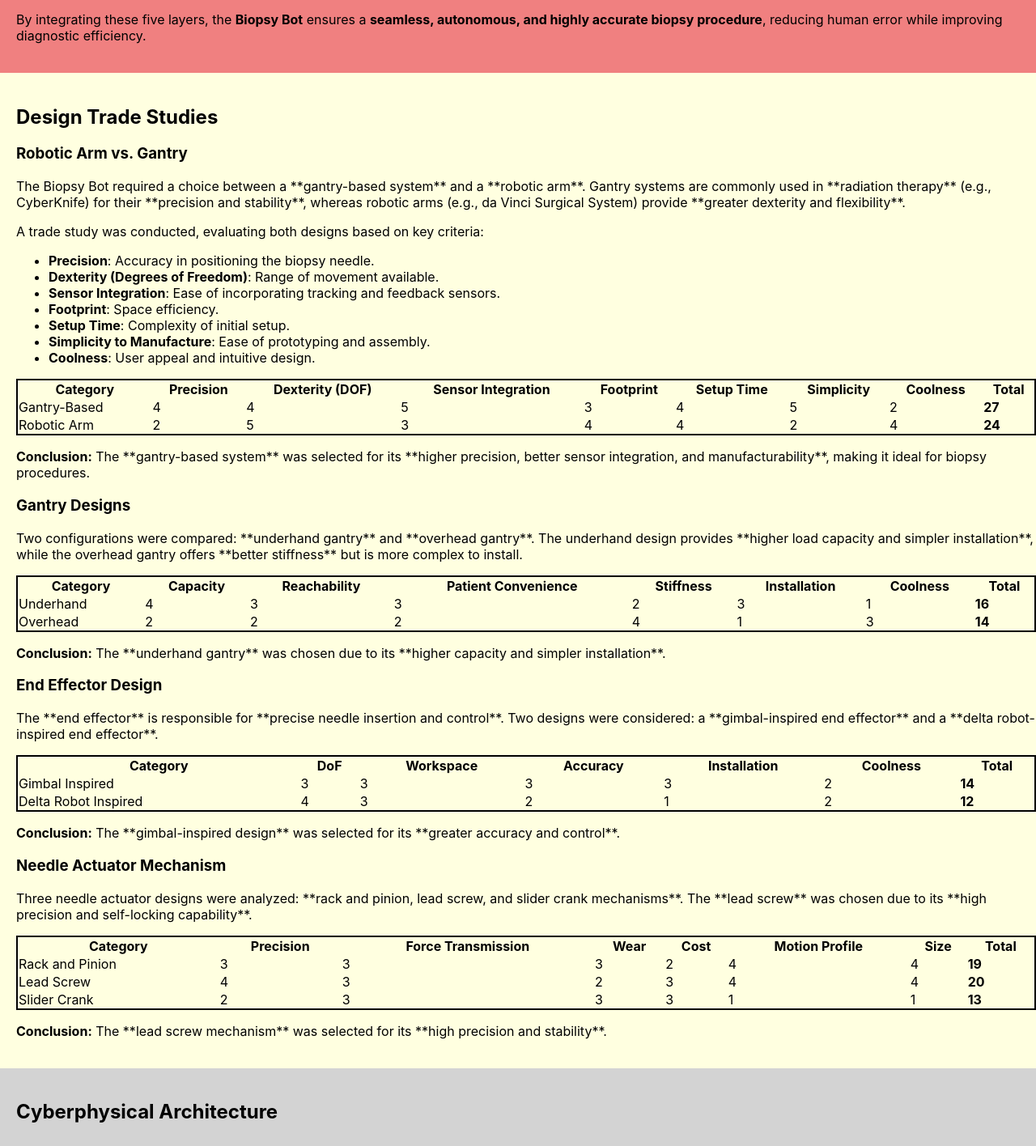
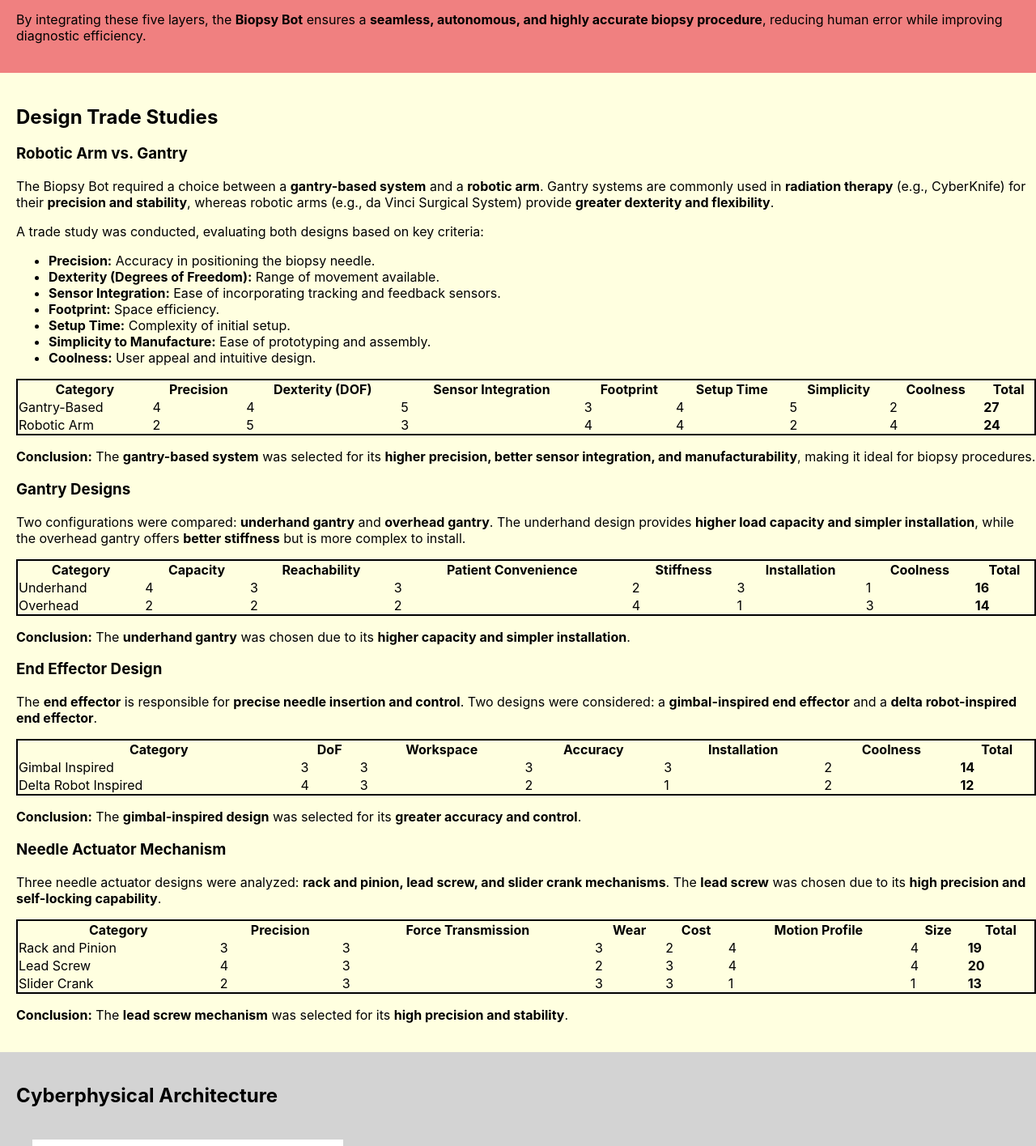
Before and after one commit to Team3-16778/Team3-16778.github.io, a React (Create React App) app: page / in a window 1280 px wide. Shown: the part 1355-2771 px from the top of the page at 81% size. Built offline with nearby package versions, Linux system fonts and the light colour scheme.

Commit message:
updating homepage formatting

```diff
--- a/src/pages/HomePage.js
+++ b/src/pages/HomePage.js
@@ -37,9 +37,9 @@ const HomePage = () => (
       </p>
 
       <ul>
-        <li>Minimally Invasive & High Precision: Reduces the risk of procedural complications</li>
-        <li>Real-Time Feedback for Dynamic Adjustments: Continuous needle tracking helps adjust for patient movement (e.g., respiration) in real time, reducing errors. </li>
-        <li>Reduced Healthcare Costs: Improves accessibility to high-precision diagnostics.</li>
+        <li><strong>Minimally Invasive & High Precision:</strong> Reduces the risk of procedural complications</li>
+        <li><strong>Real-Time Feedback for Dynamic Adjustments:</strong> Continuous needle tracking helps adjust for patient movement (e.g., respiration) in real time, reducing errors. </li>
+        <li><strong>Reduced Healthcare Costs:</strong> Improves accessibility to high-precision diagnostics.</li>
       </ul>
 
 
@@ -101,20 +101,20 @@ const HomePage = () => (
 
       <h3>Robotic Arm vs. Gantry</h3>
       <p>
-        The Biopsy Bot required a choice between a **gantry-based system** and a **robotic arm**.
-        Gantry systems are commonly used in **radiation therapy** (e.g., CyberKnife) for their **precision and stability**,
-        whereas robotic arms (e.g., da Vinci Surgical System) provide **greater dexterity and flexibility**.
+        The Biopsy Bot required a choice between a <strong>gantry-based system</strong> and a <strong>robotic arm</strong>.
+        Gantry systems are commonly used in <strong>radiation therapy</strong> (e.g., CyberKnife) for their <strong>precision and stability</strong>,
+        whereas robotic arms (e.g., da Vinci Surgical System) provide <strong>greater dexterity and flexibility</strong>.
       </p>
 
       <p>A trade study was conducted, evaluating both designs based on key criteria:</p>
       <ul>
-        <li><strong>Precision</strong>: Accuracy in positioning the biopsy needle.</li>
-        <li><strong>Dexterity (Degrees of Freedom)</strong>: Range of movement available.</li>
-        <li><strong>Sensor Integration</strong>: Ease of incorporating tracking and feedback sensors.</li>
-        <li><strong>Footprint</strong>: Space efficiency.</li>
-        <li><strong>Setup Time</strong>: Complexity of initial setup.</li>
-        <li><strong>Simplicity to Manufacture</strong>: Ease of prototyping and assembly.</li>
-        <li><strong>Coolness</strong>: User appeal and intuitive design.</li>
+        <li><strong>Precision:</strong> Accuracy in positioning the biopsy needle.</li>
+        <li><strong>Dexterity (Degrees of Freedom):</strong> Range of movement available.</li>
+        <li><strong>Sensor Integration:</strong> Ease of incorporating tracking and feedback sensors.</li>
+        <li><strong>Footprint:</strong> Space efficiency.</li>
+        <li><strong>Setup Time:</strong> Complexity of initial setup.</li>
+        <li><strong>Simplicity to Manufacture:</strong> Ease of prototyping and assembly.</li>
+        <li><strong>Coolness:</strong> User appeal and intuitive design.</li>
       </ul>
 
       <table style={tableStyle}>
@@ -157,12 +157,12 @@ const HomePage = () => (
         </tbody>
       </table>
 
-      <p><strong>Conclusion:</strong> The **gantry-based system** was selected for its **higher precision, better sensor integration, and manufacturability**, making it ideal for biopsy procedures.</p>
+      <p><strong>Conclusion:</strong> The <strong>gantry-based system</strong> was selected for its <strong>higher precision, better sensor integration, and manufacturability</strong>, making it ideal for biopsy procedures.</p>
 
       <h3>Gantry Designs</h3>
       <p>
-        Two configurations were compared: **underhand gantry** and **overhead gantry**.
-        The underhand design provides **higher load capacity and simpler installation**, while the overhead gantry offers **better stiffness** but is more complex to install.
+        Two configurations were compared: <strong>underhand gantry</strong> and <strong>overhead gantry</strong>.
+        The underhand design provides <strong>higher load capacity and simpler installation</strong>, while the overhead gantry offers <strong>better stiffness</strong> but is more complex to install.
       </p>
 
       <table style={tableStyle}>
@@ -202,12 +202,12 @@ const HomePage = () => (
         </tbody>
       </table>
 
-      <p><strong>Conclusion:</strong> The **underhand gantry** was chosen due to its **higher capacity and simpler installation**.</p>
+      <p><strong>Conclusion:</strong> The <strong>underhand gantry</strong> was chosen due to its <strong>higher capacity and simpler installation</strong>.</p>
 
       <h3>End Effector Design</h3>
       <p>
-        The **end effector** is responsible for **precise needle insertion and control**.
-        Two designs were considered: a **gimbal-inspired end effector** and a **delta robot-inspired end effector**.
+        The <strong>end effector</strong> is responsible for <strong>precise needle insertion and control</strong>.
+        Two designs were considered: a <strong>gimbal-inspired end effector</strong> and a <strong>delta robot-inspired end effector</strong>.
       </p>
 
       <table style={tableStyle}>
@@ -244,12 +244,12 @@ const HomePage = () => (
         </tbody>
       </table>
 
-      <p><strong>Conclusion:</strong> The **gimbal-inspired design** was selected for its **greater accuracy and control**.</p>
+      <p><strong>Conclusion:</strong> The <strong>gimbal-inspired design</strong> was selected for its <strong>greater accuracy and control</strong>.</p>
 
       <h3>Needle Actuator Mechanism</h3>
       <p>
-        Three needle actuator designs were analyzed: **rack and pinion, lead screw, and slider crank mechanisms**.
-        The **lead screw** was chosen due to its **high precision and self-locking capability**.
+        Three needle actuator designs were analyzed: <strong>rack and pinion, lead screw, and slider crank mechanisms</strong>.
+        The <strong>lead screw</strong> was chosen due to its <strong>high precision and self-locking capability</strong>.
       </p>
 
       <table style={tableStyle}>
@@ -299,7 +299,7 @@ const HomePage = () => (
         </tbody>
       </table>
 
-      <p><strong>Conclusion:</strong> The **lead screw mechanism** was selected for its **high precision and stability**.</p>
+      <p><strong>Conclusion:</strong> The <strong>lead screw mechanism</strong> was selected for its <strong>high precision and stability</strong>.</p>
 
     </section>
 
```
